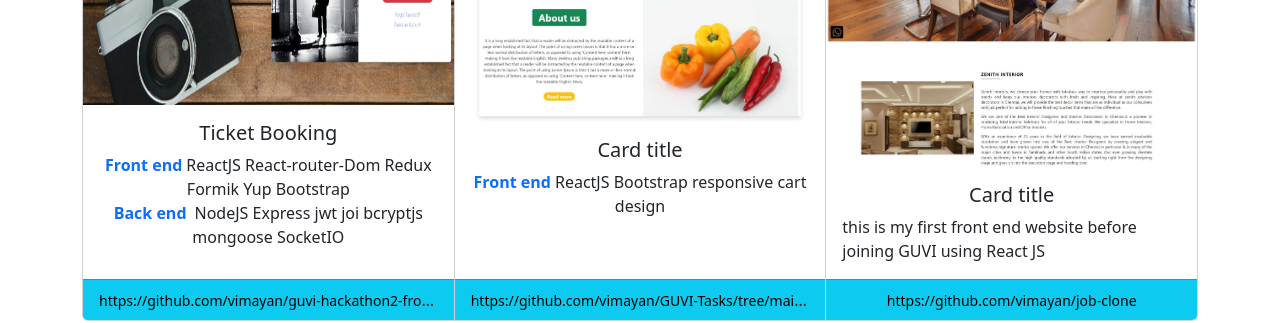
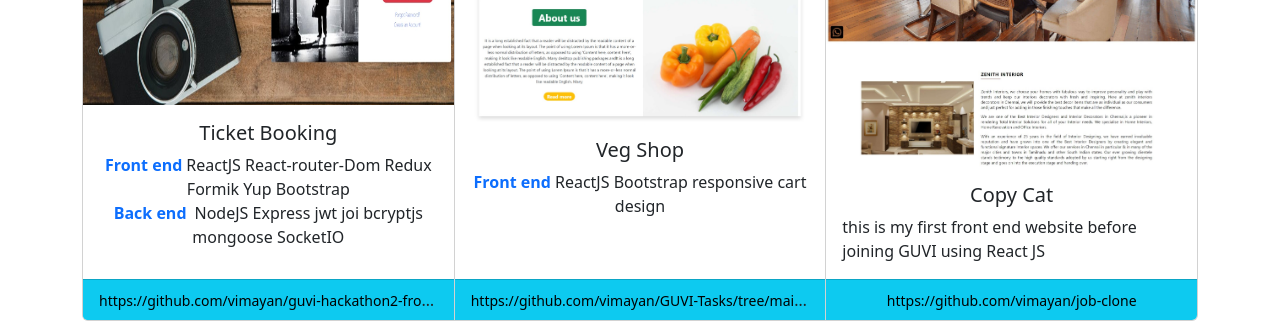
Before and after one commit to vimayan/portfolio, a React (Create React App) app: page / in a window 1280 px wide. Shown: the part 1780-2103 px from the top of the page. Built offline with nearby package versions, Linux system fonts and the light colour scheme; a web font is replaced by a local one.

Commit message:
Update deploys.jsx

```diff
--- a/src/components/deploys.jsx
+++ b/src/components/deploys.jsx
@@ -51,7 +51,7 @@ function Deploys() {
               <img src={VegSite} className="card-img-top" alt="..." />
             </a>
             <div className="card-body">
-              <h5 className="card-title">Card title</h5>
+              <h5 className="card-title">Veg Shop</h5>
               <p className="card-text">
                 <b onClick={()=>window.open("https://github.com/vimayan/GUVI-Tasks/tree/main/react-tasks/task-3")} className="me-1 text-primary">Front end</b>
                 <span>ReactJS Bootstrap responsive cart design</span>
@@ -76,7 +76,7 @@ function Deploys() {
               <img src={ClonedApp} className="card-img-top" alt="..." />
             </a>
             <div className="card-body">
-              <h5 className="card-title">Card title</h5>
+              <h5 className="card-title">Copy Cat</h5>
               <p className="card-text text-start">
                 this is my first front end website before joining GUVI using
                 React JS
```
